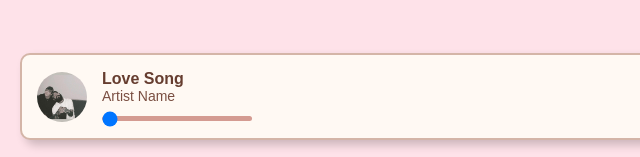
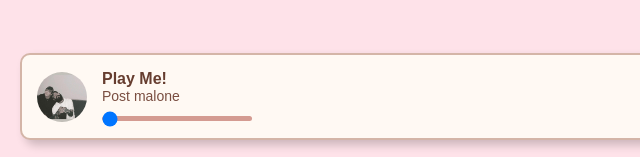
Before and after one commit to NourShady/Abo_ElFtoh, a plain HTML site: page index.html in a window 1280 px wide. Shown: the part 640-797 px from the top of the page, 0-640 px from the left. Drawn offline with Linux system fonts and the light colour scheme; a web font is replaced by a local one.

Commit message:
Update index.html

```diff
--- a/index.html
+++ b/index.html
@@ -285,8 +285,8 @@
         <div class="song-info">
             <img src="https://raw.githubusercontent.com/NourShady/Abo_ElFtoh/main/a218a08d-f9bd-4971-a797-1835829126dc.jpg            " alt="Song Image" class="song-image">
             <div class="song-details">
-                <span class="song-title">Love Song</span>
-                <span class="song-artist">Artist Name</span>
+                <span class="song-title">Play Me!</span>
+                <span class="song-artist">Post malone</span>
                 <div class="progress-bar">
                     <input type="range" id="progress" value="0" min="0" max="100">
                 </div>
```
